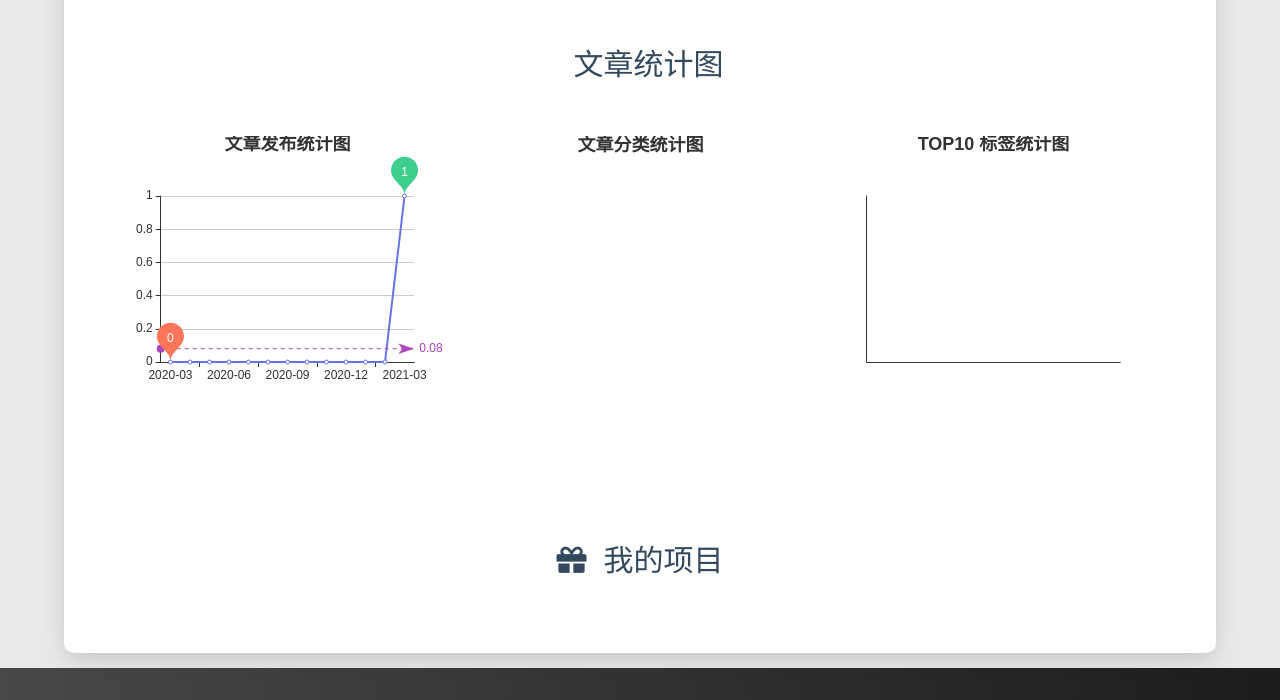
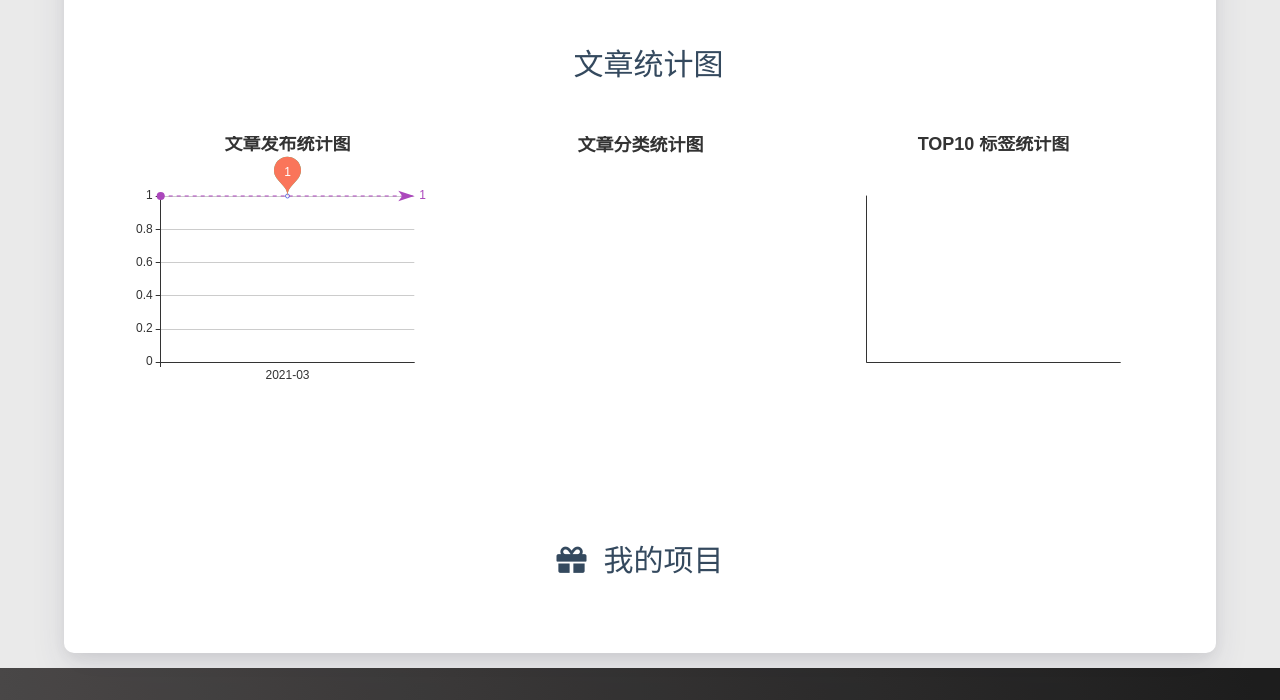
Before and after one commit to Cantider/Cantider.github.io, a plain HTML site: page about/index.html in a window 1280 px wide. Shown: the part 840-1540 px from the top of the page. Drawn offline with nearby package versions, Linux system fonts and the light colour scheme; some packages are replaced by stand-ins of ours; a script that the page names is missing; some icons are missing.

Commit message:
Site updated: 2021-03-12 23:13:58

```diff
--- a/about/index.html
+++ b/about/index.html
@@ -449,7 +449,7 @@
         },
         xAxis: {
             type: 'category',
-            data: ["2020-03","2020-04","2020-05","2020-06","2020-07","2020-08","2020-09","2020-10","2020-11","2020-12","2021-01","2021-02","2021-03"]
+            data: ["2021-03"]
         },
         yAxis: {
             type: 'value',
@@ -459,7 +459,7 @@
                 name: '文章篇数',
                 type: 'line',
                 color: ['#6772e5'],
-                data: [0,0,0,0,0,0,0,0,0,0,0,0,1],
+                data: [1],
                 markPoint: {
                     symbolSize: 45,
                     color: ['#fa755a','#3ecf8e','#82d3f4'],
```
